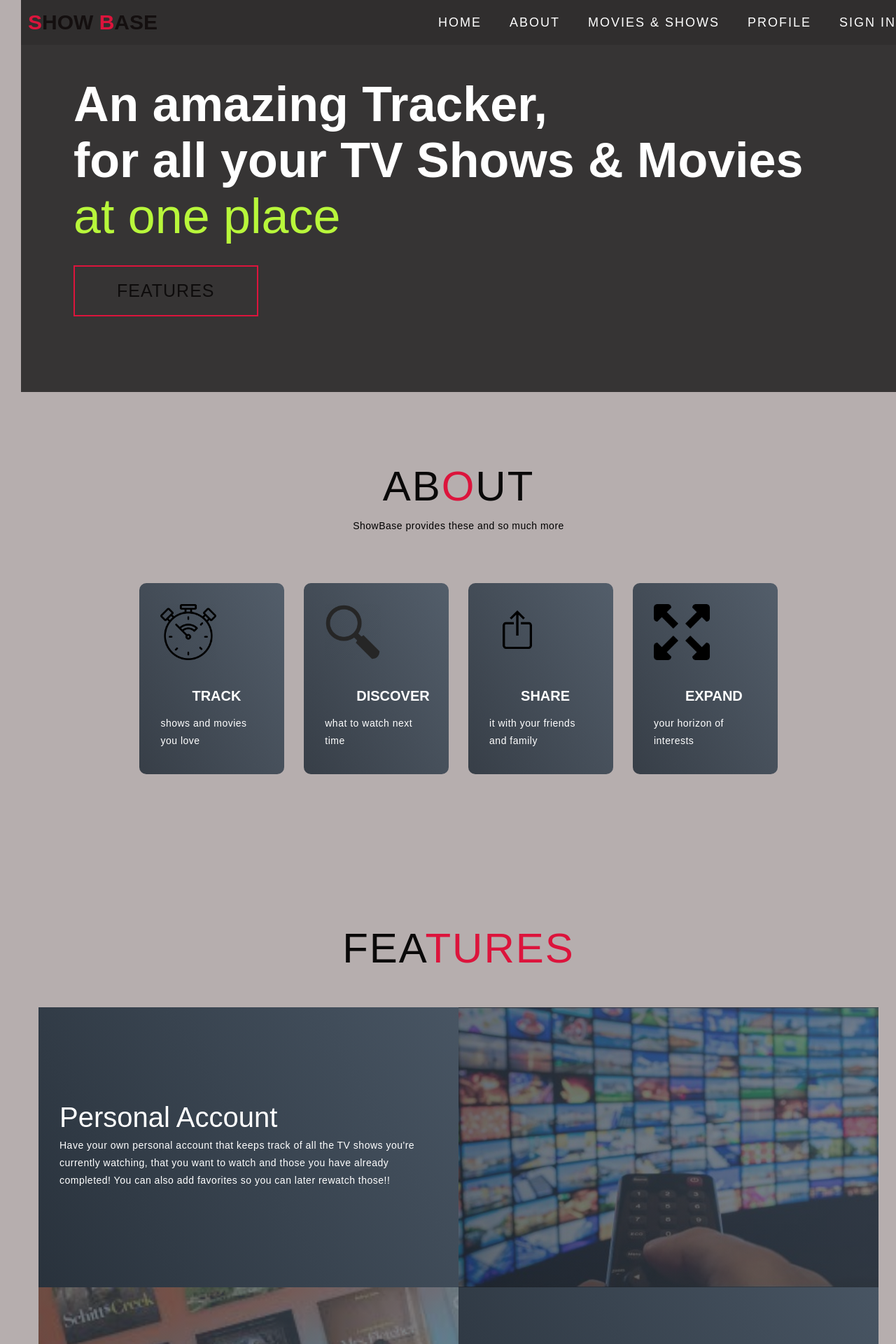
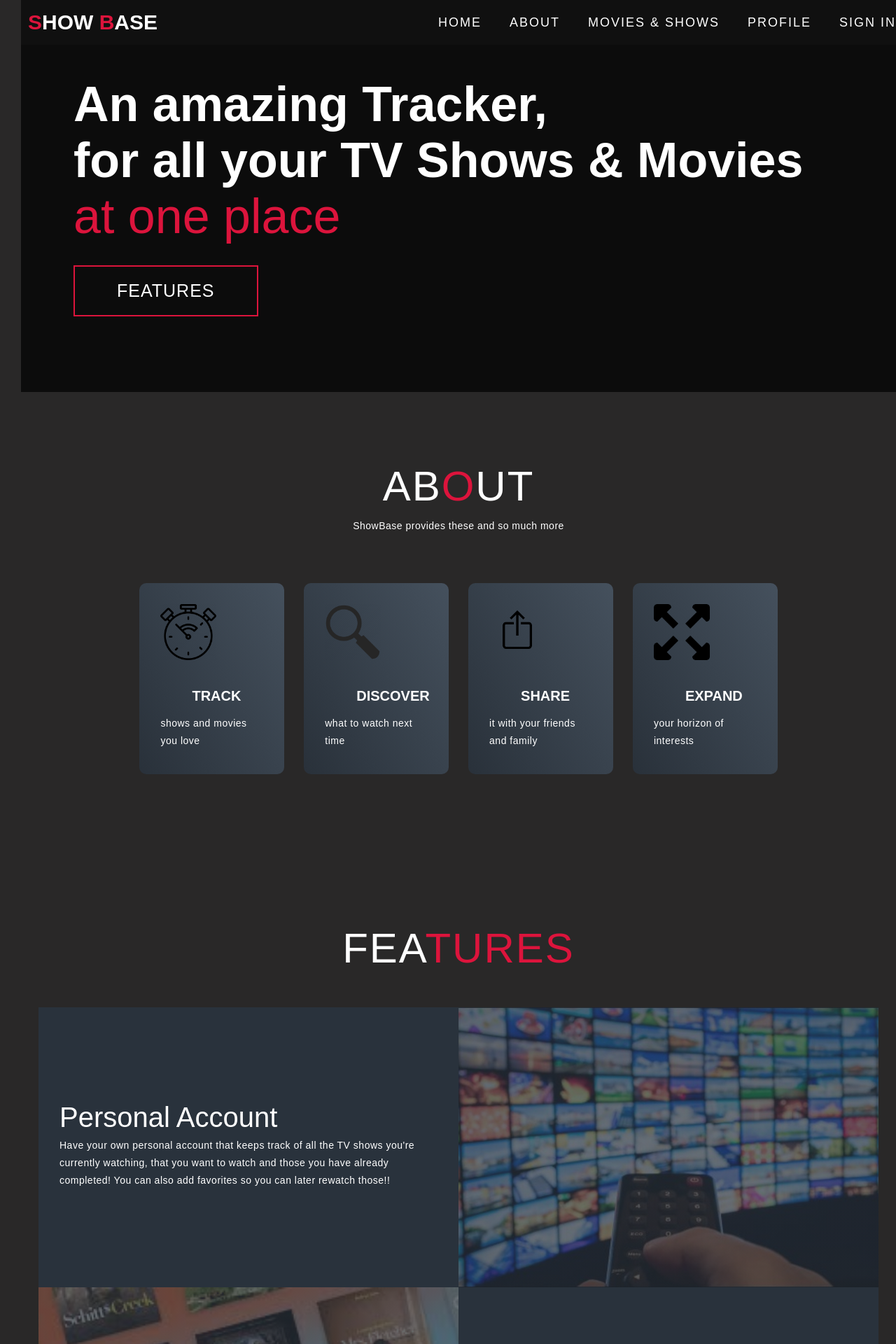
Before and after one commit to NiranjanaV/ShowBase, a React (Create React App) app: page / in a window 1280 px wide. Shown: the top 1920 px of the page at 70% size. Built offline with nearby package versions, Linux system fonts and the light colour scheme.

Commit message:
UI Color changes and minor CSS issues

```diff
--- a/public/index.html
+++ b/public/index.html
@@ -20,7 +20,7 @@
       work correctly both with client-side routing and a non-root public URL.
       Learn how to configure a non-root public URL by running `npm run build`.
     -->
-	<title>React App</title>
+	<title>ShowBase</title>
 </head>
 
 <body>
--- a/src/components/Home.js
+++ b/src/components/Home.js
@@ -153,7 +153,6 @@ function Home() {
         <div class="contact-item">
           <div class="icon"><img src="https://img.icons8.com/bubbles/100/000000/new-post.png" /></div>
           <div class="contact-info">
-            <h1>Email</h1>
             <h2>srinivasansanjay@ufl.edu</h2>
             <h2>ni.vasudevan@ufl.edu</h2>
             <h2>sw.velavan@ufl.edu</h2>
--- a/src/components/styles.css
+++ b/src/components/styles.css
@@ -2,7 +2,7 @@
   padding: 0;
   margin: 0;
 }
-
+body {background-color: rgb(41, 40, 40);}
 @import "https://fonts.googleapis.com/css?family=Montserrat:300, 400, 700&display=swap";
 * {
   padding: 0;
@@ -30,7 +30,7 @@ img {
   object-fit: cover;
 }
 p {
-  color: rgb(0, 0, 0);
+  color: white;
   font-size: 1.4rem;
   margin-top: 5px;
   line-height: 2.5rem;
@@ -41,7 +41,7 @@ p {
 .section-title {
   font-size: 4rem;
   font-weight: 300;
-  color: rgb(10, 9, 9);
+  color: white;
   margin-bottom: 10px;
   text-transform: uppercase;
   letter-spacing: 0.2rem;
@@ -50,11 +50,10 @@ p {
 .section-title span {
   color: crimson;
 }
-
 .cta {
   display: inline-block;
   padding: 10px 30px;
-  color: rgb(14, 12, 12);
+  color: white;
   background-color: transparent;
   border: 2px solid crimson;
   font-size: 2rem;
@@ -65,18 +64,17 @@ p {
   transition-property: background-color, color;
 }
 .cta:hover {
-  color: rgb(8, 8, 8);
+  color: white;
   background-color: crimson;
 }
 .brand h1 {
   font-size: 3rem;
   text-transform: uppercase;
-  color: rgb(20, 15, 15);
+  color: white;
 }
 .brand h1 span {
   color: crimson;
 }
-
 /* Header section */
 #header {
   position: fixed;
@@ -206,7 +204,6 @@ p {
 
 /* Hero Section */
 #hero {
-  /* background-image: url(./img/hero-bg.png); */
   background-size: cover;
   background-position: top center;
   position: relative;
@@ -297,7 +294,6 @@ p {
   flex-direction: column;
   padding: 30px;
   border-radius: 10px;
-  /* background-image: url(./img/img-1.png); */
   background-size: cover;
   margin: 10px 5%;
   position: relative;
@@ -366,7 +362,7 @@ p {
   align-items: flex-start;
   justify-content: center;
   flex-direction: column;
-  background-image: linear-gradient(60deg, #29323c 0%, #485563 100%);
+  background-image: linear-gradient(60deg, #29323c 0%, #29323c 0%);
   color: white;
 }
 #projects .project-info h1 {
@@ -394,7 +390,7 @@ p {
   top: 0;
   height: 100%;
   width: 100%;
-  background-image: linear-gradient(60deg, #29323c 0%, #485563 100%);
+  background-image: linear-gradient(60deg, #29323c 0%, #29323c 0%);
   opacity: 0.7;
 }
 #projects .project-img img {
@@ -510,11 +506,10 @@ p {
   width: 90%;
 }
 #contact .contact-items {
-  /* max-width: 400px; */
   width: 100%;
 }
 #contact .contact-item {
-  width: 80%;
+  width: 60%;
   padding: 20px;
   text-align: center;
   border-radius: 10px;
@@ -524,19 +519,11 @@ p {
   justify-content: center;
   align-items: center;
   flex-direction: column;
-  box-shadow: 18px 18px 18px 0 black;
-  transition: 0.3s ease box-shadow;
+  border-style: inset;
 }
-/* #contact .contact-item:hover {
-	box-shadow: 0px 0px 5px 0 #0000002c;
-}
-#contact .icon {
-	width: 70px;
-	margin: 0 auto;
-	margin-bottom: 10px;
-} */
+
 #contact .contact-info h1 {
-  font-size: 2.5rem;
+  font-size: 4rem;
   font-weight: 500;
   margin-bottom: 5px;
 }
@@ -549,7 +536,7 @@ p {
 
 /* Footer */
 #footer {
-  background-image: linear-gradient(60deg, black 0%, #485563 100%);
+  background-image: linear-gradient(60deg, black 0%, black 0%);
 }
 #footer .footer {
   min-height: 200px;
@@ -615,7 +602,7 @@ p {
 }
 @keyframes text_reveal_name {
   100% {
-    color: rgb(184, 247, 59);
+    color: crimson;
     font-weight: 500;
   }
 }
@@ -690,14 +677,6 @@ p {
   }
   /* End About */
 
-  /* contact  */
-  /* #contact .contact {
-		flex-direction: column;
-		padding: 0;
-		align-items: center;
-		justify-content: center;
-		min-width: 20vh;
-	} */
   #contact .contact-items {
     width: 100%;
     padding: 0;
@@ -727,7 +706,6 @@ p {
   }
   /* End contact  */
 }
-/* End Media Query For Tablet */
 
 /* Media Query For Desktop */
 @media only screen and (min-width: 1200px) {
```
Also changed, not shown: 1 other file (tests, documents, lock files or other folders).
